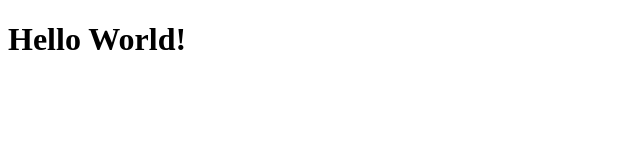
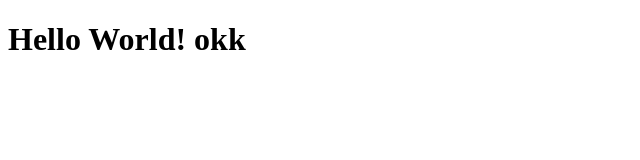
Before and after one commit to macbright/Emeka-Jolly, a plain HTML site: page index.html in a window 1280 px wide. Shown: the whole page, without its empty margins (0-640 px from the left). Drawn offline with Linux system fonts and the light colour scheme.

Commit message:
little changes

```diff
--- a/index.html
+++ b/index.html
@@ -9,7 +9,7 @@
   <body>
     <script src="https://cdn.freecodecamp.org/testable-projects-fcc/v1/bundle.js"></script>
 
-    <h1> Hello World! </h1>
+    <h1> Hello World! okk  </h1>
     <script  src="js/index.js"></script>
   </body>
 </html>
```
